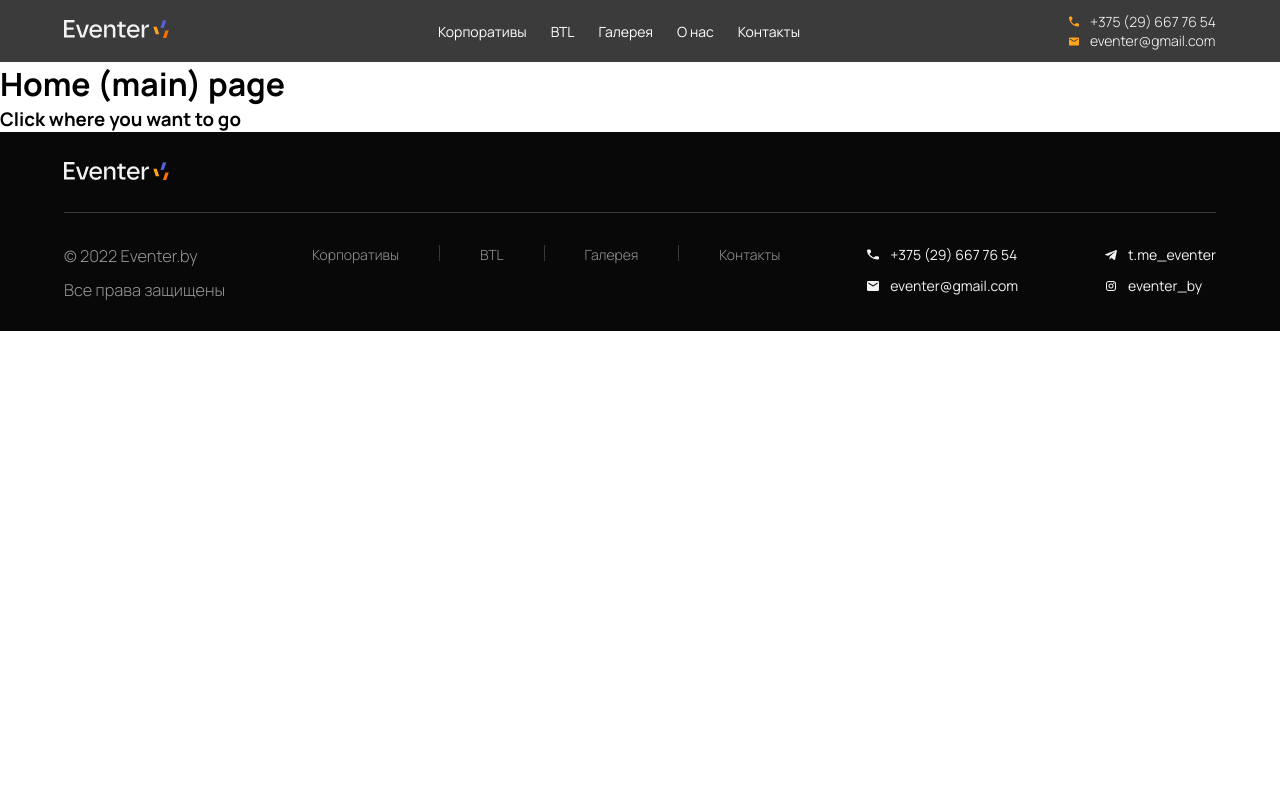
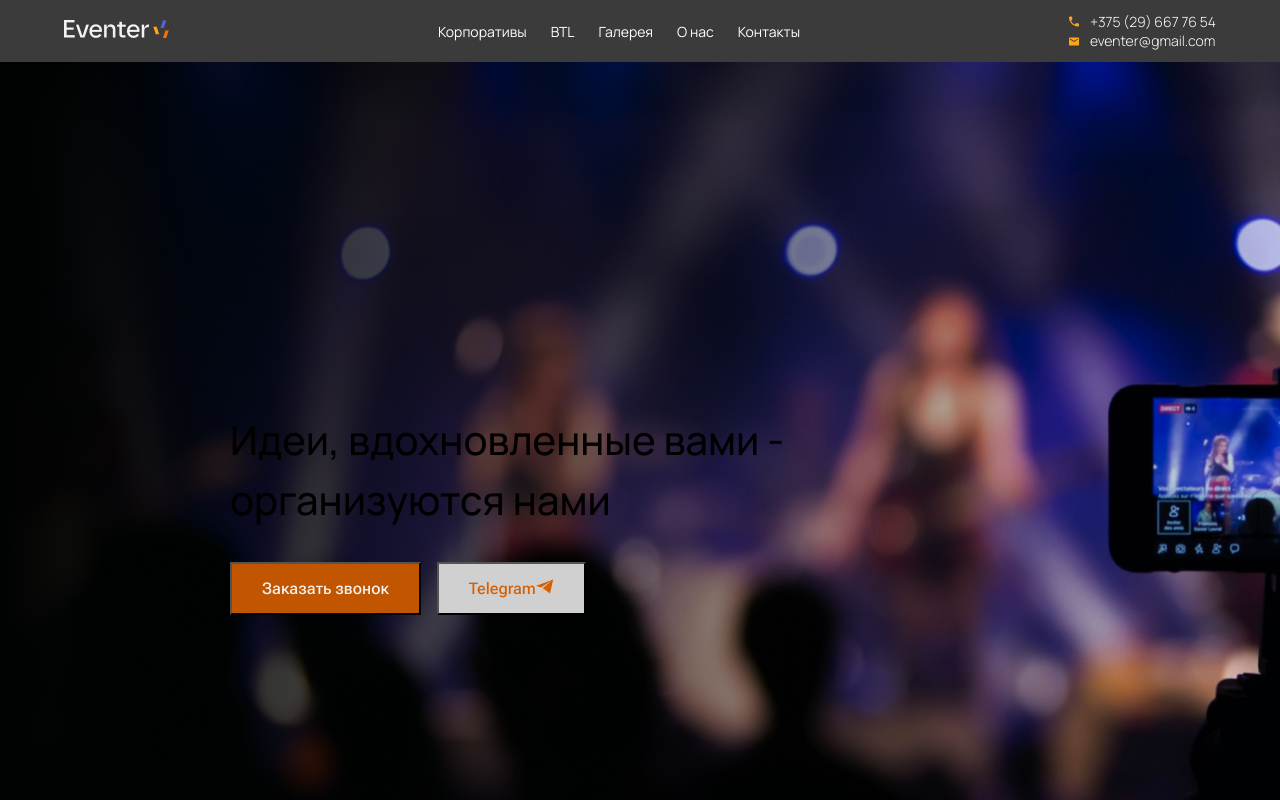
Before and after one commit to ddipper/EventerWebApp, a Vue app: page / in a window 1280 px wide. Shown: the top 800 px of the page. Built offline with nearby package versions, Linux system fonts and the light colour scheme.

Commit message:
hero design

```diff
--- a/src/assets/main.css
+++ b/src/assets/main.css
@@ -1,5 +1,5 @@
 @import url(https://fonts.googleapis.com/css?family=Manrope:200,300,regular,500,600,700,800);
-
+@import url(https://fonts.googleapis.com/css2?family=Roboto+Flex:opsz,wdth,wght@8..144,124,100..1000&display=swap);
 * {
    margin: 0;
    padding: 0;
--- a/src/components/Home.vue
+++ b/src/components/Home.vue
@@ -1,11 +1,20 @@
 <template>
   <router-view/>
-  <div class="content">
-    <div class="glass typewriter">
-      <h1>Home (main) page</h1>
-      <h3>Click where <span>you want</span> to go</h3>
+  <div class="hero">
+    <div class="container">
+      <div class="hero-content">
+        <h1>
+          Идеи, вдохновленные вами -<br>
+          организуются нами
+        </h1>
+        <div class="hero-buttons">
+          <button class="first-btn">Заказать звонок</button>
+          <button class="second-btn">Telegram<img src="../assets/home/tg.btn-icon.png"></button>
+        </div>
+      </div>
     </div>
   </div>
+
 </template>
 
 <script>
@@ -13,5 +22,56 @@
 </script>
 
 <style lang="scss" scoped>
+  %first-btn{
+    padding: 15px 30px;
+    background-color: #C15500;
+    font-family:'Roboto flex';
+    color: #F3F3F3;
+    font-family: "Roboto Flex", sans-serif;
+    font-weight: 500;
+    font-size: 16px;
+  }
+  %second-btn{
+    padding: 15px 30px;
+    background-color: #D0D0D0;
+    font-family:'Roboto flex';
 
+    color: #D85F00;
+    font-family: "Roboto Flex", sans-serif;
+    font-weight: 500;
+    font-size: 16px;
+  }
+  .hero{
+    background-image: url(../assets/home/home_hero.png);
+    background-size: cover;
+    background-repeat: no-repeat;
+  }
+  .container{
+    padding: 0 230px;
+  }
+  .hero-content{
+    height: 900px;
+    display: flex;
+    flex-direction: column;
+    justify-content: center;
+    align-items: left;
+    gap: 32px;
+
+    h1{
+      font-size: 40px;
+      font-weight:500;
+      line-height: 60px;
+    }
+    .hero-buttons{
+      display: flex;
+      gap: 16px;
+
+      .first-btn{
+        @extend %first-btn;
+      }
+      .second-btn{
+        @extend %second-btn;
+      }
+    }
+  }
 </style>
```
Also changed, not shown: src/assets/home/home_hero.png (added), src/assets/home/tg.btn-icon.png (added).
